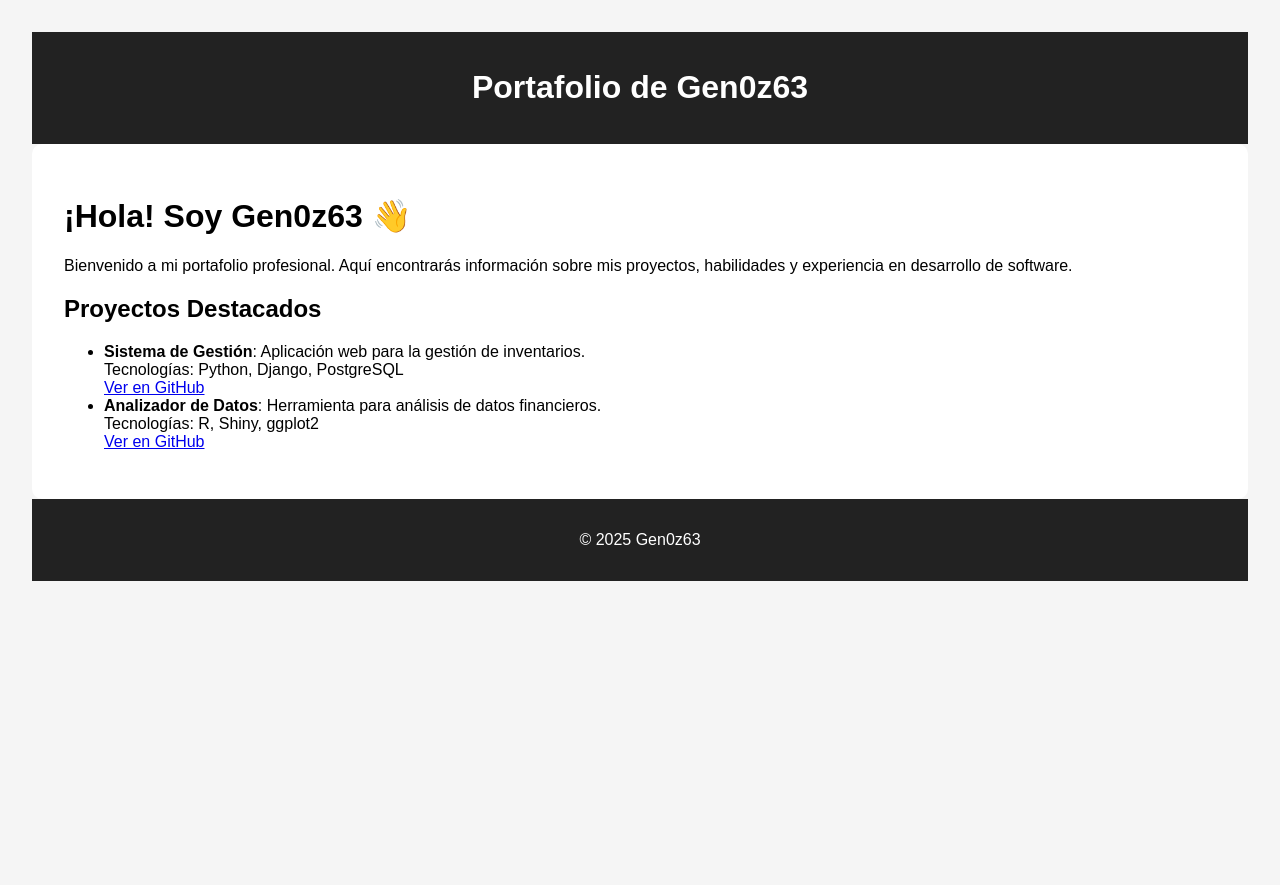
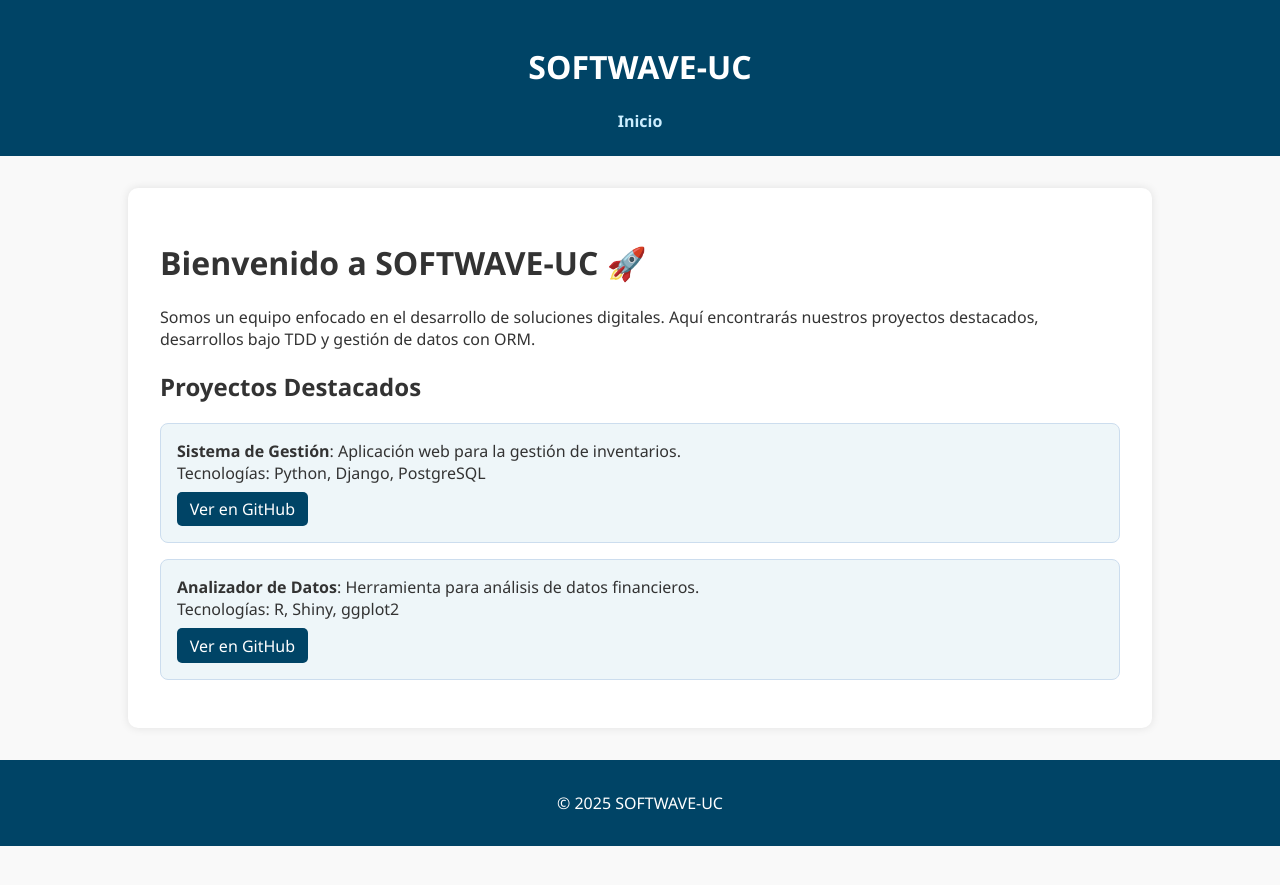
Before and after one commit to Gen0z63/SOFTWAVE-UC, a Jekyll site: the page built from index.md, in a window 1280 px wide. Shown: the top 885 px of the page. Built offline with Jekyll 4.4.1, drawn with Linux system fonts in a browser that asks for light colours.

Commit message:
NUEVA VERSION

```diff
--- a/_config.yml
+++ b/_config.yml
@@ -1,8 +1,8 @@
 ---
-title: Portafolio de Gen0z63
+title: SOFTWAVE-UC
 email: tu-email@example.com
 description: >-
-  Portafolio profesional con integración de TDD y ORM basado en JSON.
+  Portafolio del equipo SOFTWAVE-UC con integración de TDD y ORM basado en JSON.
 baseurl: "" # no modificar
 url: "https://gen0z63.github.io/SOFTWAVE-UC"
 theme: minima
--- a/_includes/proyectos.html
+++ b/_includes/proyectos.html
@@ -1,10 +1,12 @@
+<section class="proyectos">
   <h2>Proyectos Destacados</h2>
   <ul>
     {% for proyecto in site.data.proyectos %}
       <li>
         <strong>{{ proyecto.nombre }}</strong>: {{ proyecto.descripcion }}<br>
-      Tecnologías: {{ proyecto.tecnologias | join: ", " }}<br>
-      <a href="{{ proyecto.enlace }}">Ver en GitHub</a>
+        <span class="tech">Tecnologías:</span> {{ proyecto.tecnologias | join: ", " }}<br>
+        <a class="btn" href="{{ proyecto.enlace }}" target="_blank">Ver en GitHub</a>
       </li>
     {% endfor %}
   </ul>
+</section>
--- a/_layouts/default.html
+++ b/_layouts/default.html
@@ -2,18 +2,22 @@
 <html lang="es">
 <head>
   <meta charset="UTF-8">
-  <title>{{ page.title }}</title>
+  <meta name="viewport" content="width=device-width, initial-scale=1.0">
+  <title>{{ page.title }} - {{ site.title }}</title>
   <link rel="stylesheet" href="/assets/css/style.css">
 </head>
 <body>
   <header>
     <h1>{{ site.title }}</h1>
+    <nav>
+      <a href="/">Inicio</a>
+    </nav>
   </header>
   <main>
     {{ content }}
   </main>
   <footer>
-    <p>© 2025 Gen0z63</p>
+    <p>© 2025 SOFTWAVE-UC</p>
   </footer>
 </body>
 </html>
--- a/assets/css/style.css
+++ b/assets/css/style.css
@@ -1,18 +1,63 @@
 body {
-  font-family: Arial, sans-serif;
-  margin: 2rem;
-  background-color: #f5f5f5;
+  font-family: 'Segoe UI', Tahoma, Geneva, Verdana, sans-serif;
+  margin: 0;
+  background-color: #f9f9f9;
+  color: #333;
 }
 
-header, footer {
-  background-color: #222;
-  color: white;
-  padding: 1rem;
+header {
+  background-color: #004466;
+  color: #fff;
+  padding: 1.5rem;
   text-align: center;
 }
 
+nav {
+  margin-top: 1rem;
+}
+
+nav a {
+  color: #cceeff;
+  text-decoration: none;
+  margin: 0 1rem;
+  font-weight: bold;
+}
+
 main {
-  background-color: white;
+  max-width: 960px;
+  margin: 2rem auto;
+  background-color: #fff;
   padding: 2rem;
   border-radius: 10px;
+  box-shadow: 0 0 10px rgba(0,0,0,0.1);
 }
+
+.proyectos ul {
+  list-style: none;
+  padding: 0;
+}
+
+.proyectos li {
+  background: #eef6f9;
+  border: 1px solid #ccddee;
+  padding: 1rem;
+  margin-bottom: 1rem;
+  border-radius: 8px;
+}
+
+.btn {
+  display: inline-block;
+  margin-top: 0.5rem;
+  padding: 0.4rem 0.8rem;
+  background-color: #004466;
+  color: white;
+  text-decoration: none;
+  border-radius: 5px;
+}
+
+footer {
+  background-color: #004466;
+  color: white;
+  text-align: center;
+  padding: 1rem;
+}
--- a/index.md
+++ b/index.md
@@ -3,8 +3,8 @@ layout: default
 title: "Inicio"
 ---
 
-# ¡Hola! Soy Gen0z63 👋
+# Bienvenido a SOFTWAVE-UC 🚀
 
-Bienvenido a mi portafolio profesional. Aquí encontrarás información sobre mis proyectos, habilidades y experiencia en desarrollo de software.
+Somos un equipo enfocado en el desarrollo de soluciones digitales. Aquí encontrarás nuestros proyectos destacados, desarrollos bajo TDD y gestión de datos con ORM.
 
 {% include proyectos.html %}
```
Also changed, not shown: tests/test_proyectos.py (+1 -0 lines). Lines whose indentation alone changed are shown as unchanged.
